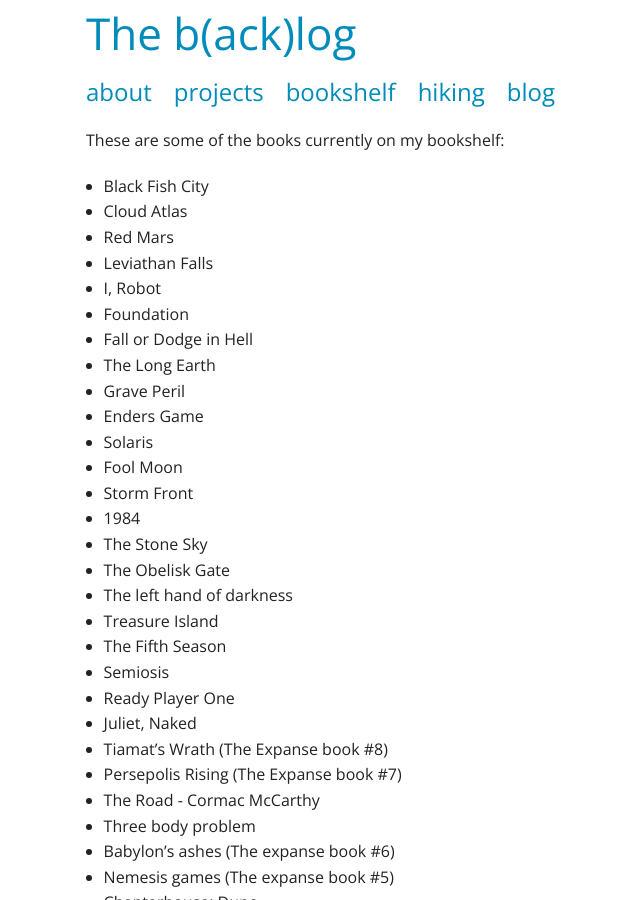
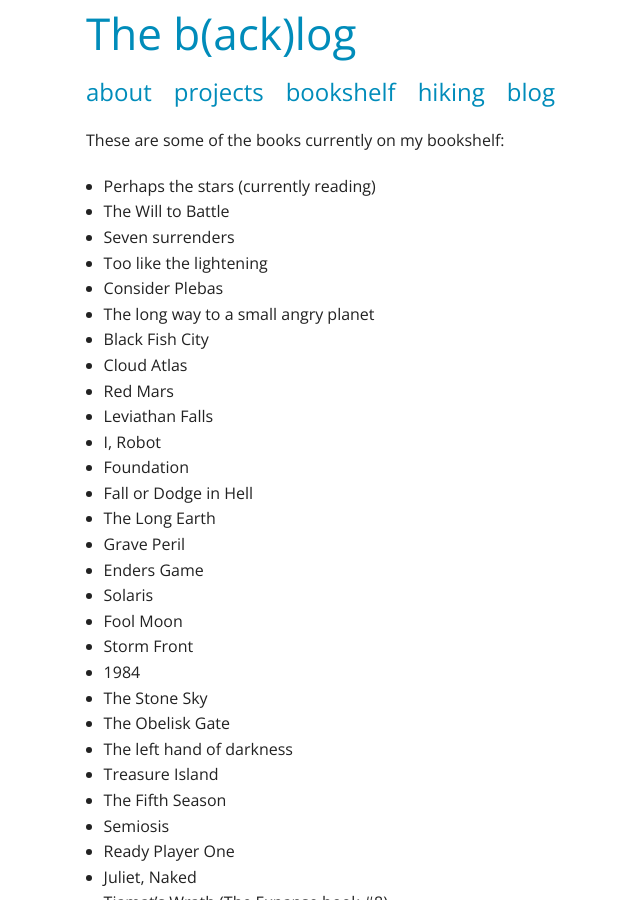
Before and after one commit to dirkcuys/thebacklog, a Jekyll site: the page built from bookshelf/index.md, in a window 1280 px wide and 900 px high. Shown: the whole window, without its empty margins (69-709 px from the left). Built offline with Jekyll 4.4.1, drawn with Linux system fonts in a browser that asks for light colours; nearby versions of some CDN libraries.

Commit message:
Add books read

```diff
--- a/bookshelf/index.md
+++ b/bookshelf/index.md
@@ -4,6 +4,12 @@
 ---
 These are some of the books currently on my bookshelf:
 
+*   Perhaps the stars (currently reading)
+*   The Will to Battle
+*   Seven surrenders
+*   Too like the lightening
+*   Consider Plebas
+*   The long way to a small angry planet
 *   Black Fish City
 *   Cloud Atlas
 *   Red Mars
```
